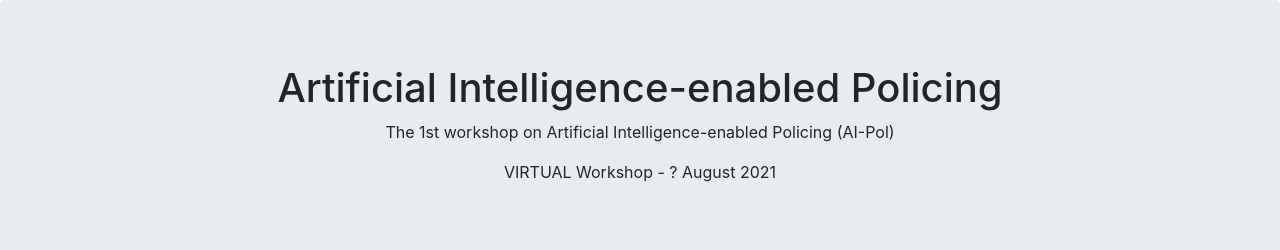
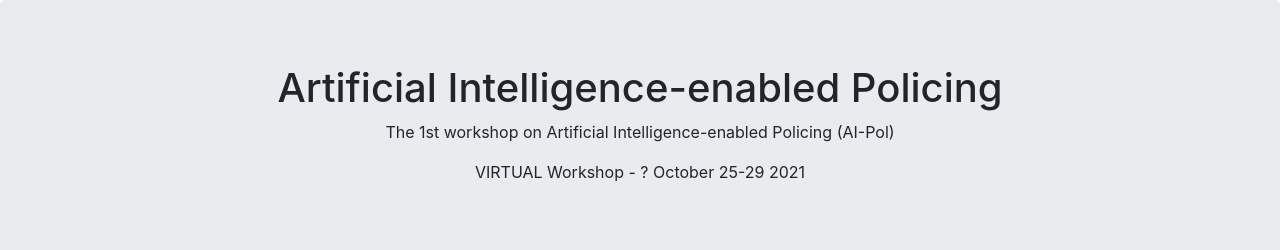
Before and after one commit to AI-Pol/Artificial-Intelligence-enabled-Policing, a plain HTML site: page index.html in a window 1280 px wide. Shown: the top 250 px of the page. Drawn offline with nearby package versions, Linux system fonts and the light colour scheme.

Commit message:
Update index.html

```diff
--- a/index.html
+++ b/index.html
@@ -20,7 +20,7 @@
 <div class="jumbotron text-center" style="margin-bottom:0">
   <h1>Artificial Intelligence-enabled Policing</h1>
   <p>The 1st workshop on Artificial Intelligence-enabled Policing (AI-Pol)</p>
-    <p>VIRTUAL Workshop - ? August 2021</p>
+    <p>VIRTUAL Workshop - ? October 25-29 2021</p>
 </div>
 
 <nav class="navbar navbar-expand-sm bg-dark navbar-dark">
```
